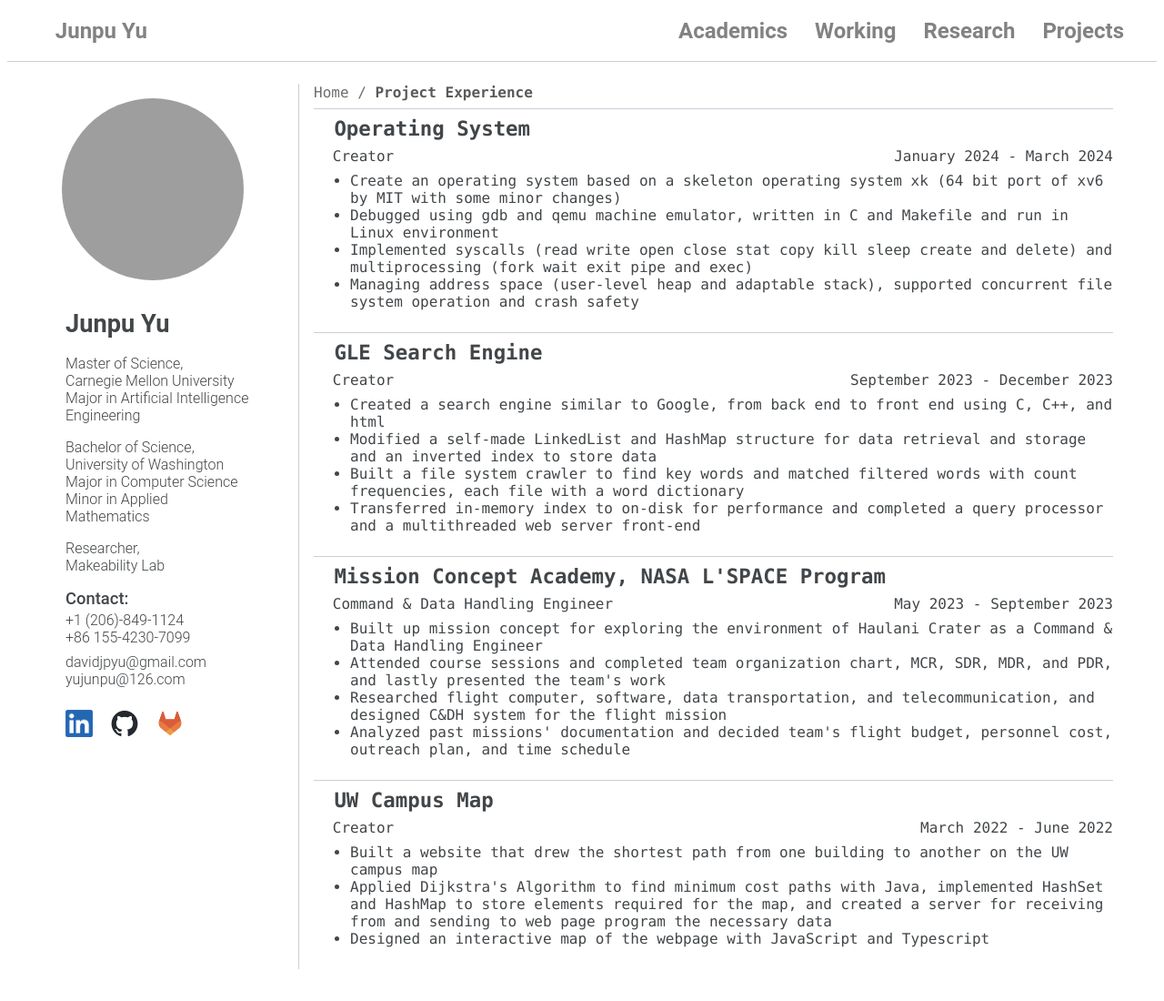
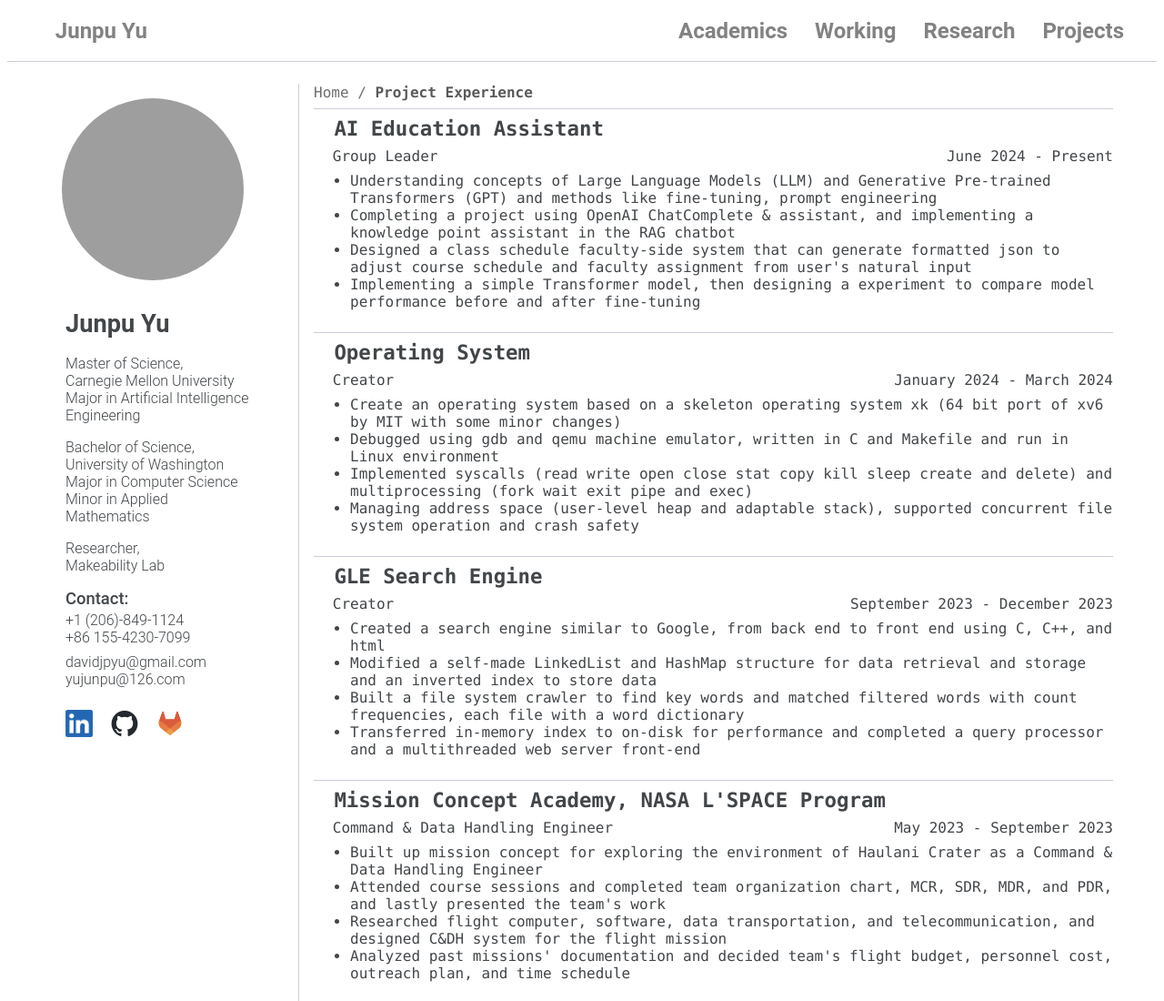
Before and after one commit to davidjpyu/my_website, a plain HTML site: page Projects.html in a window 1280 px wide. Shown: the top 1100 px of the page at 91% size. Drawn offline with Linux system fonts and the light colour scheme; grey boxes are pictures that could not be loaded.

Commit message:
add ai assistant project

```diff
--- a/Projects.html
+++ b/Projects.html
@@ -104,6 +104,30 @@
           </span>
         </div>
         <div class="projects">
+
+          <div class="Ai Assistant project">
+            <div class="project_info">
+              <div class="project_name">
+                <b>AI Education Assistant</b>
+              </div>
+              <div class="position_duration">
+                <div class="position">
+                  Group Leader
+                </div>
+                <div class="duration">
+                  June 2024 - Present
+                </div>
+              </div>
+              <div class="project_description">
+                <ul>
+                  <li>Understanding concepts of Large Language Models (LLM) and Generative Pre-trained Transformers (GPT) and methods like fine-tuning, prompt engineering</li>
+                  <li>Completing a project using OpenAI ChatComplete & assistant, and implementing a knowledge point assistant in the RAG chatbot</li>
+                  <li>Designed a class schedule faculty-side system that can generate formatted json to adjust course schedule and faculty assignment from user's natural input</li>
+                  <li>Implementing a simple Transformer model, then designing a experiment to compare model performance before and after fine-tuning</li>
+                </ul>
+              </div>
+            </div>
+          </div>
 
           <div class="OS project">
             <div class="project_info">
```
